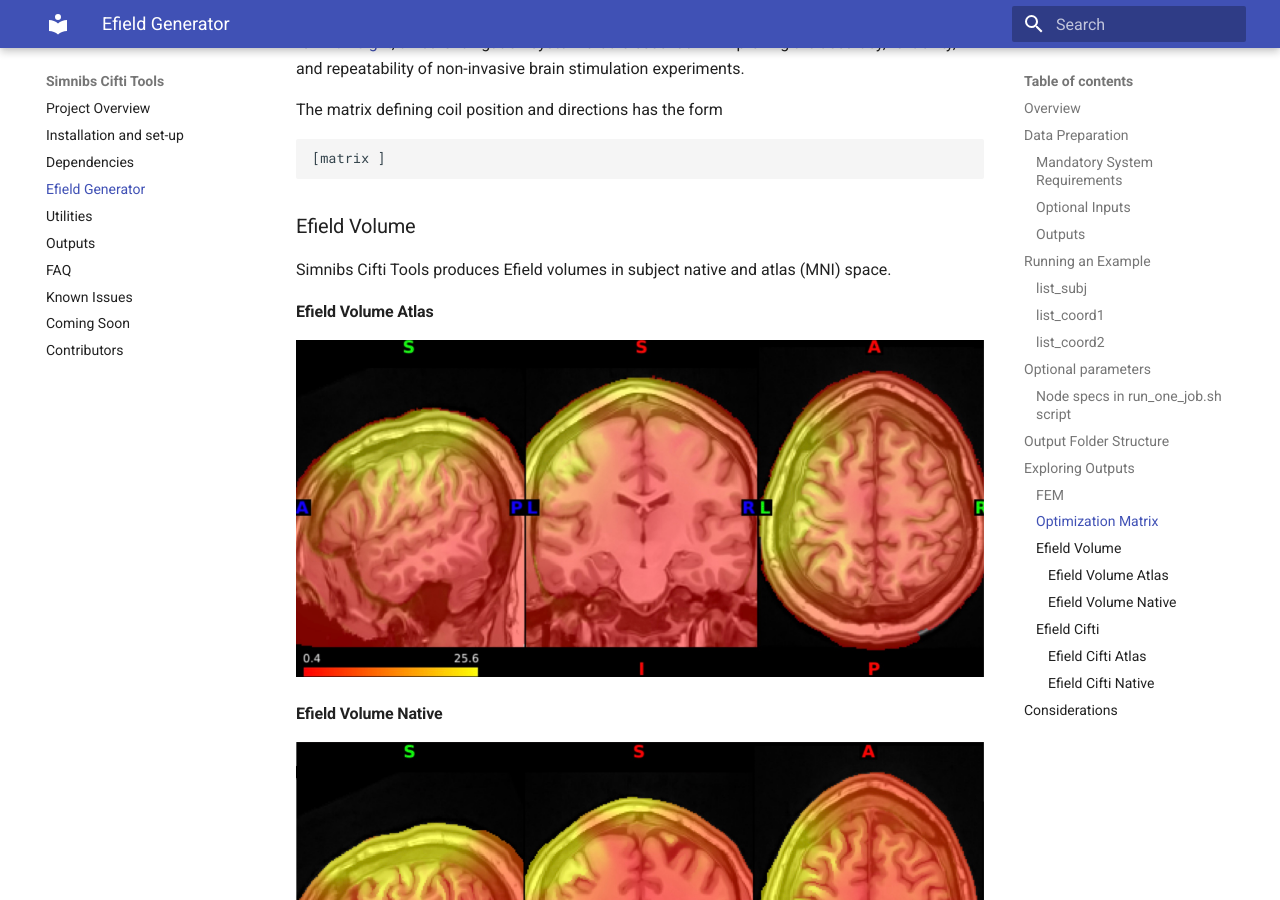
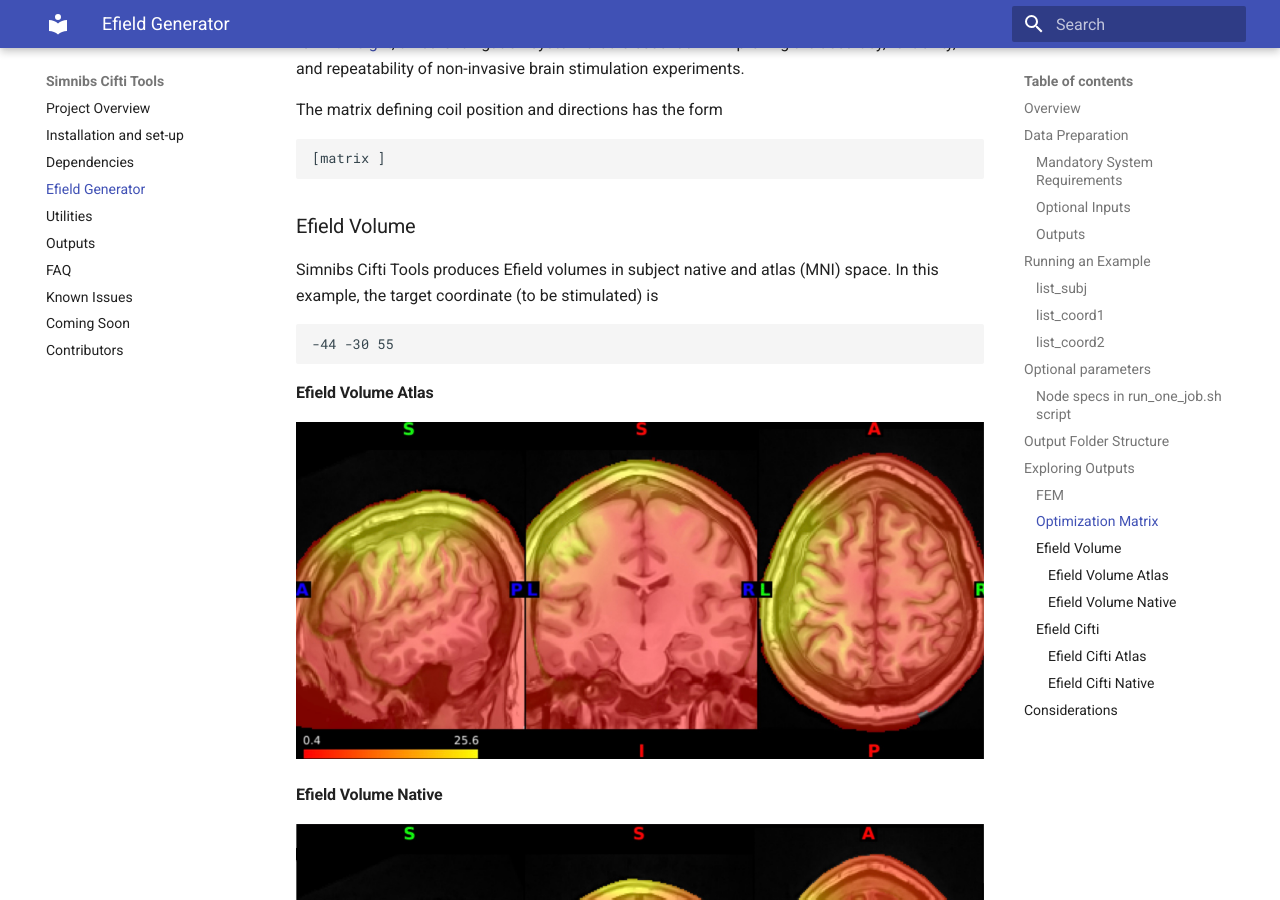
Before and after one commit to DCAN-Labs/simnibs_cifti_tools_RTD2, an MkDocs documentation site: the page built from docs/Efield_generator.md, in a window 1280 px wide and 900 px high, scrolled down 5588 px. Built offline with MkDocs 1.6.1 and Material for MkDocs 9.7.7, drawn with Linux system fonts in a browser that asks for light colours.

Commit message:
Update Efield_generator.md

````diff
--- a/docs/Efield_generator.md
+++ b/docs/Efield_generator.md
@@ -156,7 +156,11 @@
 [matrix ]
 ```
 ### Efield Volume
-Simnibs Cifti Tools produces Efield volumes in subject native and atlas (MNI) space.
+Simnibs Cifti Tools produces Efield volumes in subject native and atlas (MNI) space. In this example, the target coordinate (to be stimulated) is
+
+```markdown
+-44 -30 55
+```
 
 #### Efield Volume Atlas
 ![Simnibs Cifti Tools Efield Cifti Atlas](sub-MSC01_coord_-44x_-30y_55z_VolumeAtlas.jpg)
````
